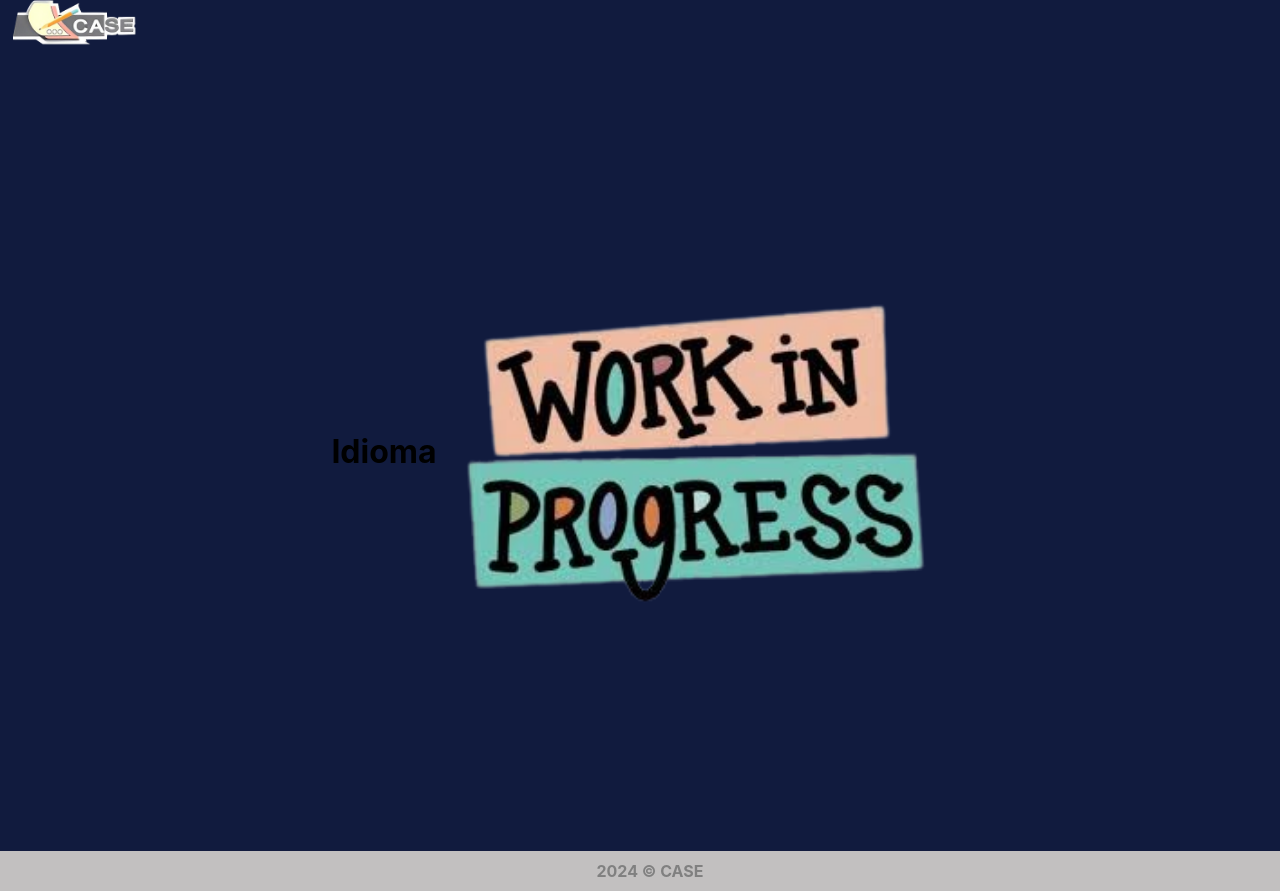
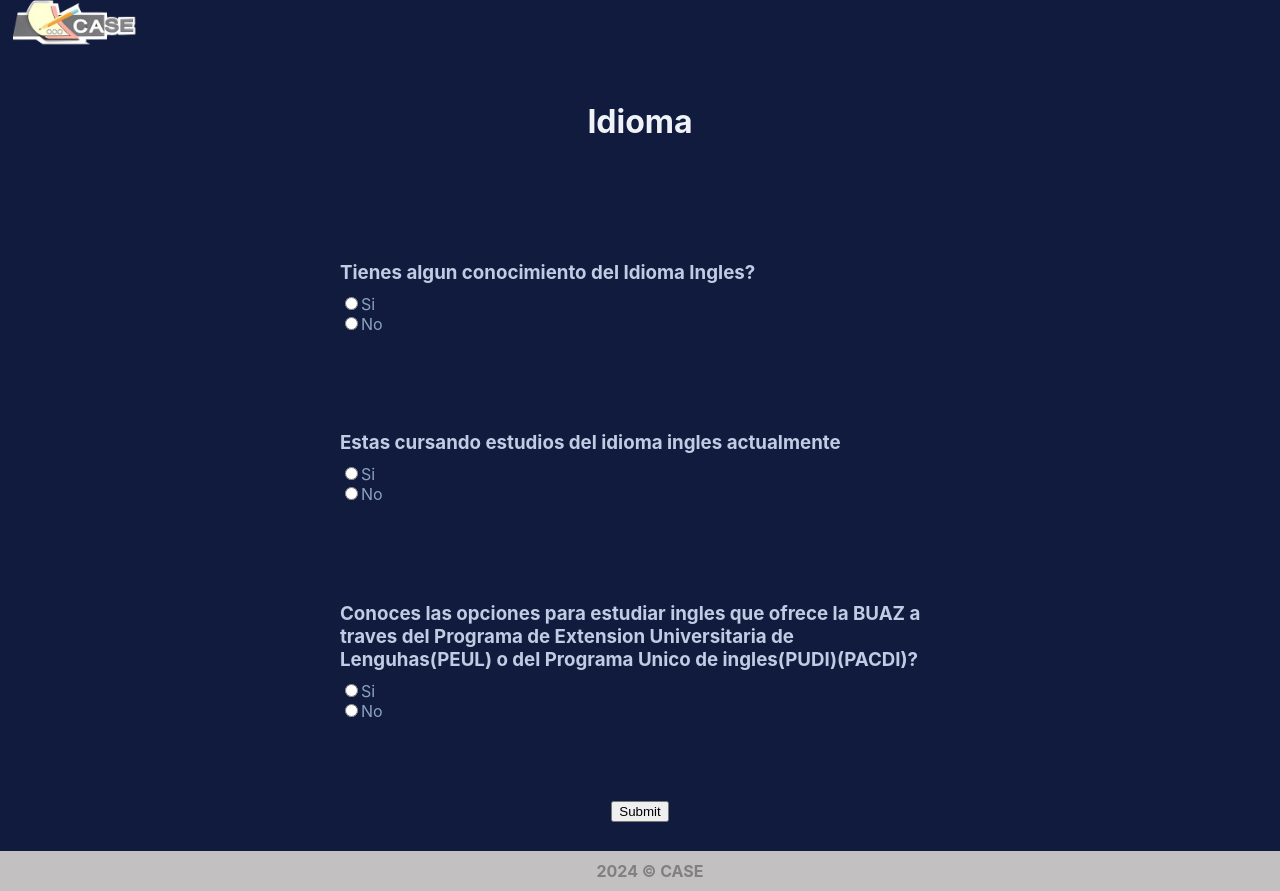
Before and after one commit to Alexlife2002003/case_web, a React (Create React App) app: page /quiz/4 in a window 1280 px wide. Built offline with nearby package versions, Linux system fonts and the light colour scheme.

Commit message:
idiona appearance@

```diff
--- a/src/components/cards/Cards.jsx
+++ b/src/components/cards/Cards.jsx
@@ -14,7 +14,7 @@ const Cards = ({ title, content, time, quizId }) => {
         <div className="card" onClick={handleStartQuiz}>
             <div className="card-content">
                 <h3 className='card-h3'>{title}</h3>
-                <p className='card-contet'>{content}</p>
+                <p className='card-content'>{content}</p>
                 <div className="time">
                 <IoTimeOutline />  {time}</div>
             </div>
--- /dev/null
+++ b/src/components/components/RadioButton.jsx
@@ -0,0 +1,18 @@
+
+import React from 'react';
+import "./style.css"
+const RadioButton = ({ id, value, label, onChange }) => {
+  return (
+    <div>
+      <input
+        type="radio"
+        id={id}
+        value={value}
+        onChange={onChange}
+      />
+      <label className="RB-label" htmlFor={id}>{label}</label>
+    </div>
+  );
+};
+
+export default RadioButton;
--- /dev/null
+++ b/src/components/components/style.css
@@ -0,0 +1,3 @@
+.RB-label{
+    color: #8DA2C0;
+}
--- a/src/components/quizzes/idioma/Idioma.jsx
+++ b/src/components/quizzes/idioma/Idioma.jsx
@@ -1,13 +1,60 @@
-import React from 'react'
-import workprogress from "../../../assets/workprogress.png"
-import "../style.css"
+// Idioma.js
+import React, { useState } from 'react';
+import RadioButton from '../../components/RadioButton';
+import "./style.css"
+
 const Idioma = () => {
+  const questions = [
+    { id: 'question1', title: 'Tienes algun conocimiento del Idioma Ingles?', options: ['Si', 'No'] },
+    { id: 'question2', title: 'Estas cursando estudios del idioma ingles actualmente', options: ['Si', 'No'] },
+    { id: 'question3', title: 'Conoces las opciones para estudiar ingles que ofrece la BUAZ a traves del Programa de Extension Universitaria de Lenguhas(PEUL) o del Programa Unico de ingles(PUDI)(PACDI)?', options: ['Si', 'No'] },
+  ];
+
+  const [answers, setAnswers] = useState(Object.fromEntries(questions.map(q => [q.id, null])));
+
+  const handleRadioButtonChange = (questionId, value) => {
+    setAnswers(prevAnswers => ({ ...prevAnswers, [questionId]: value }));
+  };
+
+  const handleSubmit = () => {
+    // Send answers to the database
+    // Adjust the API endpoint and database logic accordingly
+
+    fetch('/api/saveQuizAnswers', {
+      method: 'POST',
+      headers: {
+        'Content-Type': 'application/json',
+      },
+      body: JSON.stringify({ answers }),
+    })
+      .then(response => response.json())
+      .then(data => console.log(data))
+      .catch(error => console.error('Error:', error));
+  };
+
   return (
-    <div className='Quiz-container'>
-        <h1>Idioma</h1>
-        <img className='quiz-image' src={workprogress} alt="" />
+    <div className='idioma-container'>
+      <h1>Idioma</h1>
+
+      {questions.map(({ id, title, options }) => (
+        <div key={id}>
+          <h3>{title}</h3>
+          {options.map((option, index) => (
+            <RadioButton
+              key={`${id}_option${index + 1}`}
+              name={id}
+              id={`${id}_option${index + 1}`}
+              value={`option${index + 1}`}
+              label={option}
+              onChange={() => handleRadioButtonChange(id, `option${index + 1}`)}
+            />
+          ))}
+        </div>
+      ))}
+
+      <button onClick={handleSubmit}>Submit</button>
     </div>
-  )
-}
+  );
+};
 
-export default Idioma
+export default Idioma;
--- /dev/null
+++ b/src/components/quizzes/idioma/style.css
@@ -0,0 +1,26 @@
+/* style.css */
+.idioma-container {
+    display: grid;
+    grid-template-columns: 1fr;
+    gap: 20px;
+    align-items: center;
+    justify-items: center;
+    height: 100vh;
+  }
+
+  /* Additional styling for better visual separation */
+  .idioma-container > div {
+    width: 100%;
+    max-width: 600px; /* Adjust as needed */
+    text-align: left;
+  }
+
+  /* Styling for question text */
+  .idioma-container h3 {
+    margin-bottom: 10px; /* Add some spacing between question text and options */
+    color:#BECDE3;
+}
+
+.idioma-container h1 {
+    color:#EFF3F8;
+}
```
